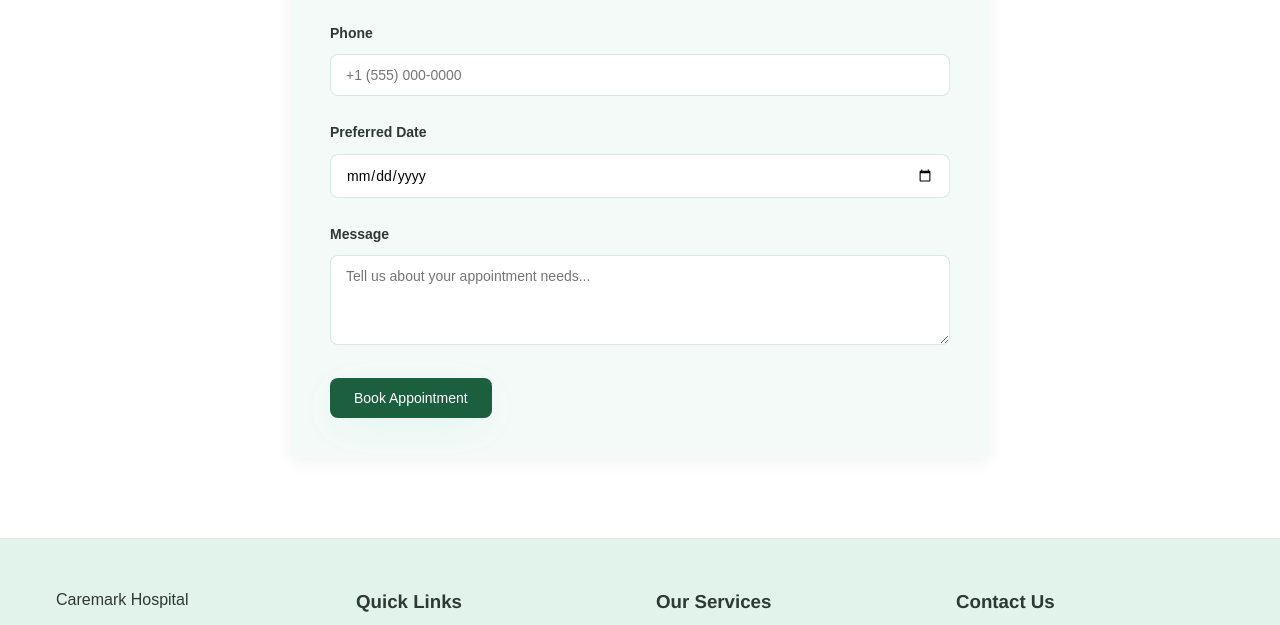
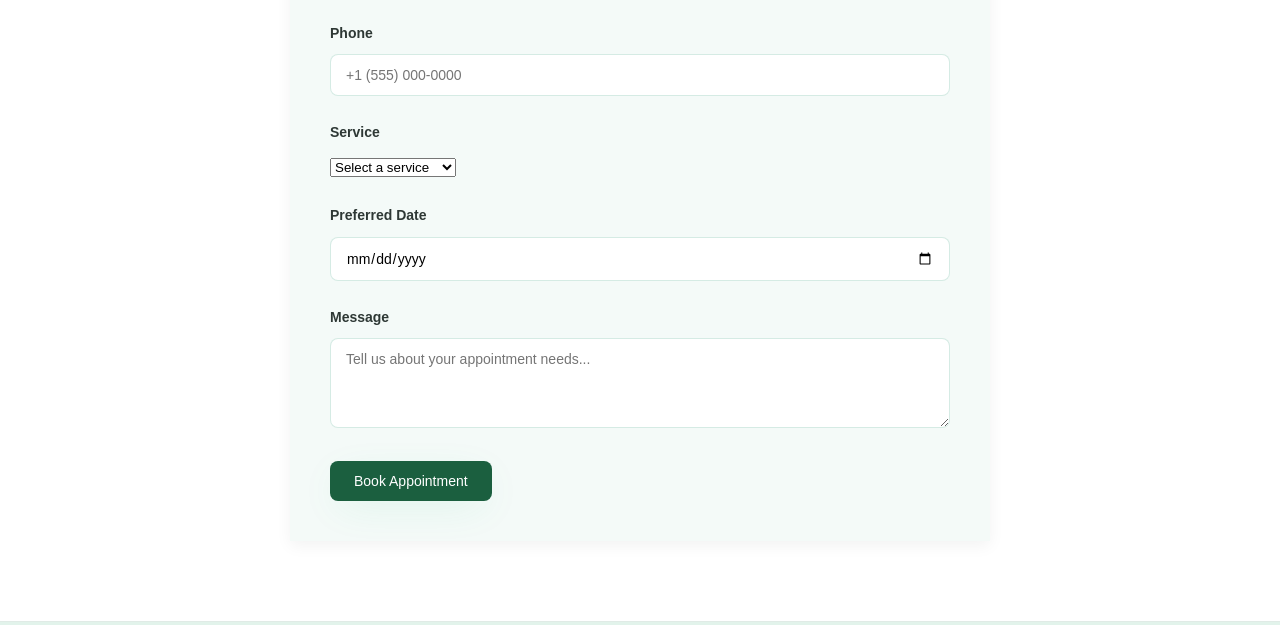
Before and after one commit to JackGeoff/caremark, a plain HTML site: page contact.html in a window 1280 px wide. Shown: the part 1097-1722 px from the top of the page. Drawn offline with nearby package versions, Linux system fonts and the light colour scheme; a web font is replaced by a local one.

Commit message:
Add service selection to contact form

```diff
--- a/contact.html
+++ b/contact.html
@@ -130,6 +130,18 @@
             <label for="phone">Phone</label>
             <input type="tel" id="phone" name="phone" required placeholder="+1 (555) 000-0000">
           </div>
+           <div class="form-group">
+              <label for="service">Service</label>
+                <select id="service" name="service" required>
+                            <option value="">Select a service</option>
+                            <option value="General Checkup">General Checkup</option>
+                            <option value="Dental Care">Dental Care</option>
+                            <option value="Eye Care">Eye Care</option>
+                            <option value="Pharmacy">Pharmacy</option>
+                            <option value="Lab Services">Lab Services</option>
+                            <option value="Specialist Care">Specialist Care</option>
+                        </select>
+                        </div>
           <div class="form-group">
             <label for="date">Preferred Date</label>
             <input type="date" id="date" name="date" required>
```
